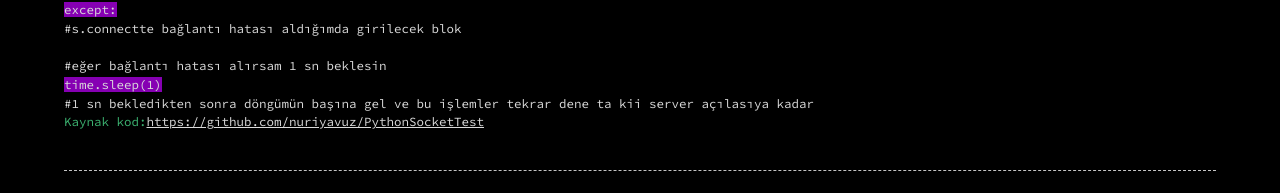
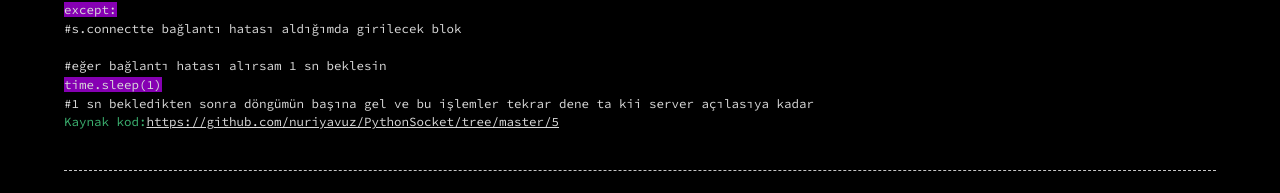
Before and after one commit to emredurmaz4/cosmosofcyberspace.github.io, a Jekyll site: the page socket5.html, which Jekyll copies as it is, in a window 1280 px wide. Shown: the part 1619-1812 px from the top of the page. Built offline with Jekyll 4.4.1, drawn with Linux system fonts in a browser that asks for light colours.

Commit message:
Update socket5.html

```diff
--- a/socket5.html
+++ b/socket5.html
@@ -119,7 +119,7 @@
 
 
 
-<p style="color:MediumSeaGreen;">Kaynak kod:<a href="https://github.com/nuriyavuz/PythonSocketTest">https://github.com/nuriyavuz/PythonSocketTest</a></p>
+<p style="color:MediumSeaGreen;">Kaynak kod:<a href="https://github.com/nuriyavuz/PythonSocket/tree/master/5">https://github.com/nuriyavuz/PythonSocket/tree/master/5</a></p>
 
 </br>
 </br>
```
